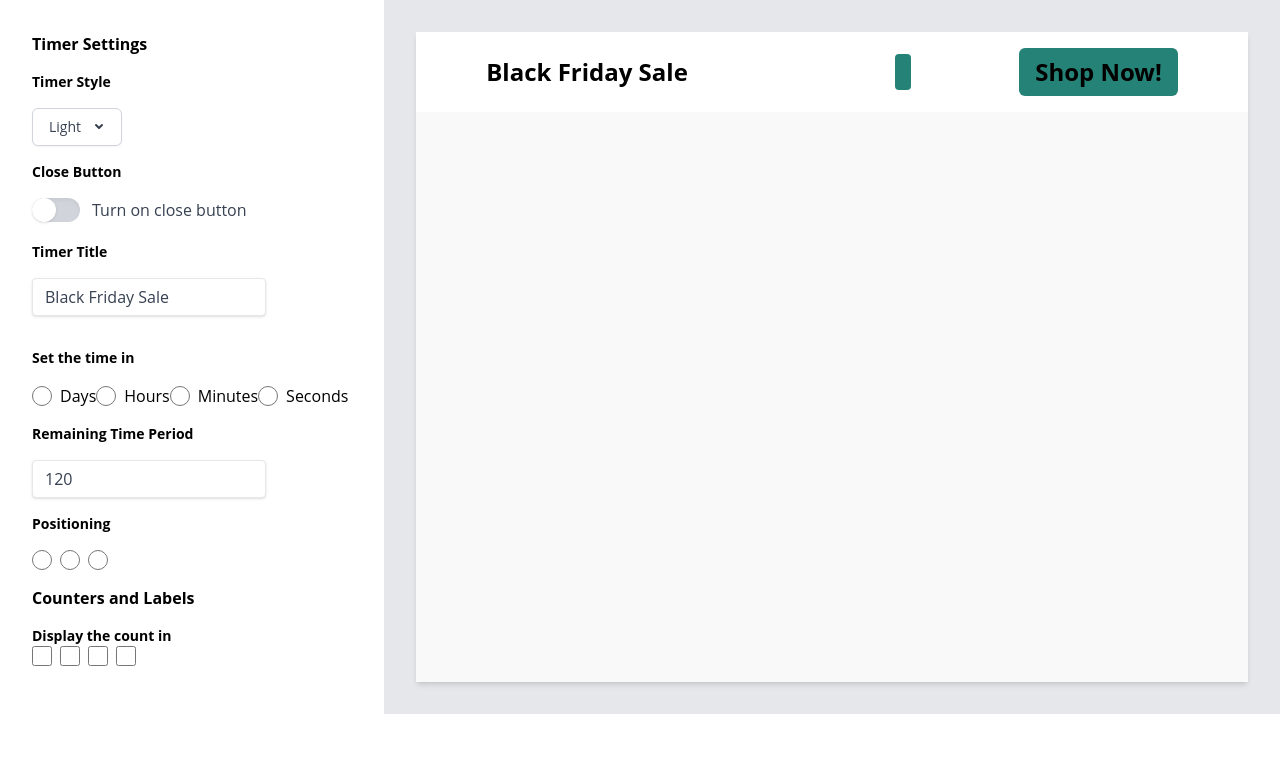
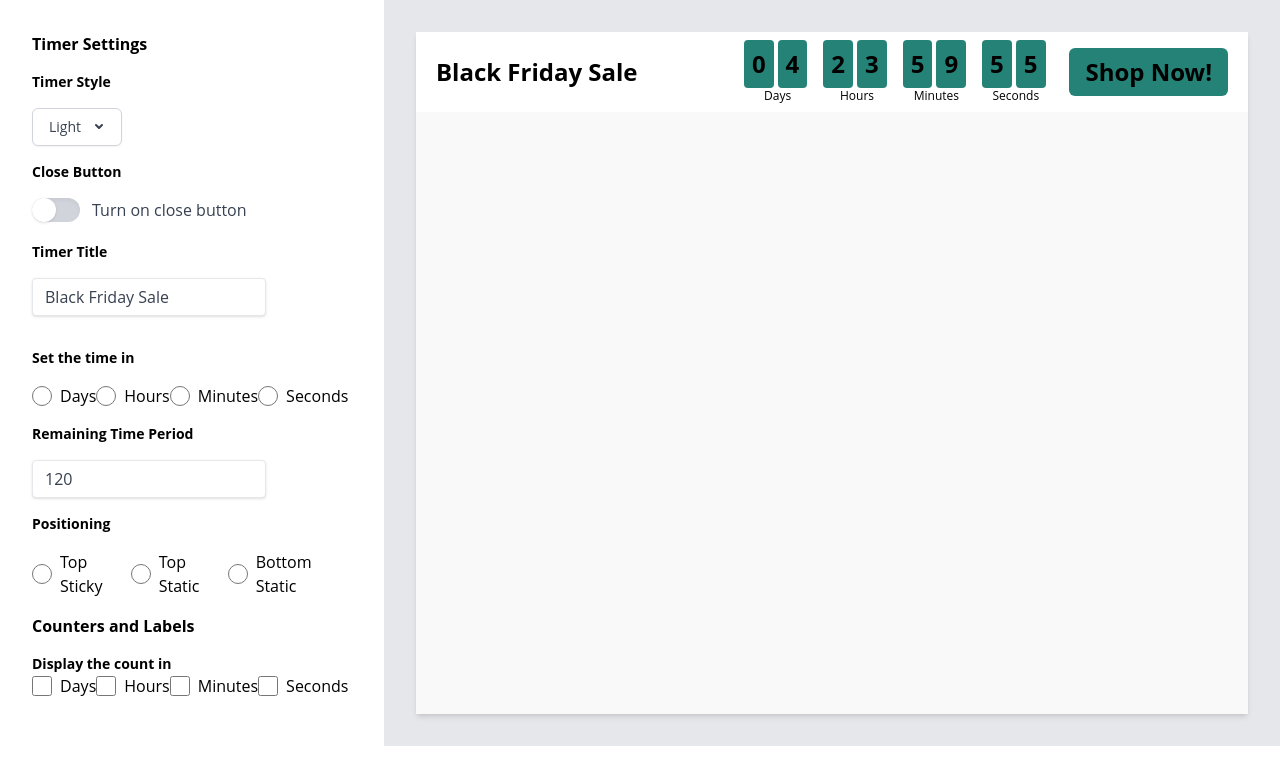
Before and after one commit to erenasiroglu/case-study, a React (Create React App) app: page / in a window 1280 px wide. Shown: the top 784 px of the page. Built offline with nearby package versions, Linux system fonts and the light colour scheme.

Commit message:
improved the timer component and added default timer

```diff
--- a/src/components/timer/Timer.jsx
+++ b/src/components/timer/Timer.jsx
@@ -1,24 +1,78 @@
-import React from 'react';
+import React, { useState, useEffect } from "react";
 
-export const Timer = ({ remainingTime, timeUnit }) => {
+const Timer = ({
+  initialRemainingTime = 5 * 24 * 60 * 60
+}) => {
+  const [remainingTime, setRemainingTime] = useState(initialRemainingTime);
+
+  useEffect(() => {
+    const interval = setInterval(() => {
+      setRemainingTime((prevTime) => {
+        if (prevTime <= 0) {
+          clearInterval(interval);
+          return 0;
+        }
+        return prevTime - 1;
+      });
+    }, 1000);
+
+    return () => clearInterval(interval);
+  }, []);
+
   const formatTime = (time, unit) => {
     switch (unit) {
-      case 'days':
-        return `${time} Days`;
-      case 'hours':
-        return `${time} Hours`;
-      case 'minutes':
-        return `${time} Minutes`;
-      case 'seconds':
-        return `${time} Seconds`;
+      case "days":
+        return Math.floor(time / (24 * 60 * 60));
+      case "hours":
+        return Math.floor((time % (24 * 60 * 60)) / (60 * 60));
+      case "minutes":
+        return Math.floor((time % (60 * 60)) / 60);
+      case "seconds":
+        return time % 60;
       default:
-        return '';
+        return 0;
     }
   };
 
+  const renderDigitGroups = (time, unit) => {
+    const digits = formatTime(time, unit).toString().padStart(2, "0");
+
+    return digits.split("").map((digit, index) => (
+      <div key={index} className="bg-[#248277] rounded p-2 text-black font-bold mr-1">
+        {digit}
+      </div>
+    ));
+  };
+
   return (
-    <div className='h-9 w-auto bg-[#248277] rounded p-2 text-white'>
-      <span>{formatTime(remainingTime, timeUnit)}</span>
+    <div className="flex flex-row flex-wrap">
+      <div className="flex flex-col items-center text-2xl mr-3">
+        <div className="flex flex-row">
+          {renderDigitGroups(remainingTime, "days")}
+        </div>
+        <span className="text-xs">Days</span>
+      </div>
+      <div className="mt-2"></div>
+      <div className="flex flex-col items-center text-2xl  mr-3">
+        <div className="flex flex-row">
+          {renderDigitGroups(remainingTime, "hours")}
+        </div>
+        <span className="text-xs">Hours</span>
+      </div>
+      <div className="mt-2"></div>
+      <div className="flex flex-col items-center text-2xl  mr-3">
+        <div className="flex flex-row">
+          {renderDigitGroups(remainingTime, "minutes")}
+        </div>
+        <span className="text-xs">Minutes</span>
+      </div>
+      <div className="mt-2"></div>
+      <div className="flex flex-col items-center text-2xl  mr-3">
+        <div className="flex flex-row">
+          {renderDigitGroups(remainingTime, "seconds")}
+        </div>
+        <span className="text-xs">Seconds</span>
+      </div>
     </div>
   );
 };
--- a/src/layouts/TimerSettings.jsx
+++ b/src/layouts/TimerSettings.jsx
@@ -64,19 +64,19 @@ export const TimerSettings = ({ onThemeChange, onSwitchChange, onInputChange })
       <div className="mb-4 flex flex-col">
         <b className="block mb-4 text-sm">Positioning</b>
         <div className="flex flex-row">
-          <Radio />
-          <Radio />
-          <Radio />
+          <Radio /> Top Sticky
+          <Radio /> Top Static
+          <Radio /> Bottom Static
         </div>
       </div>
       <h1 className="text-base font-bold mb-4">Counters and Labels</h1>
       <div className="mb-4 flex flex-col">
         <b className="mr-2 text-sm">Display the count in</b>
         <div className="flex flex-row">
-        <Checkbox />
-        <Checkbox />
-        <Checkbox />
-        <Checkbox />
+        <Checkbox /> Days
+        <Checkbox /> Hours
+        <Checkbox /> Minutes
+        <Checkbox /> Seconds
         </div>
       </div>
     </div>
```
